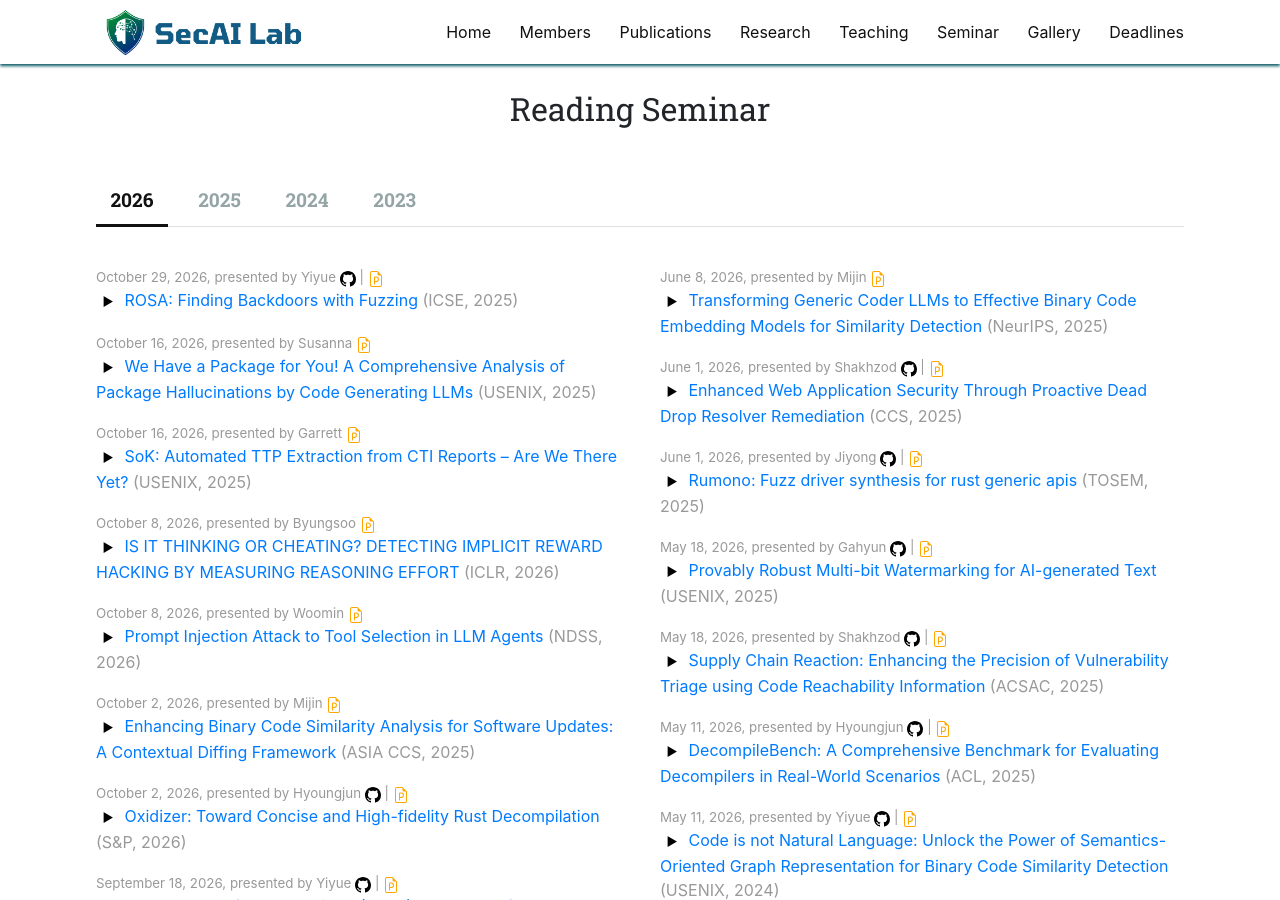
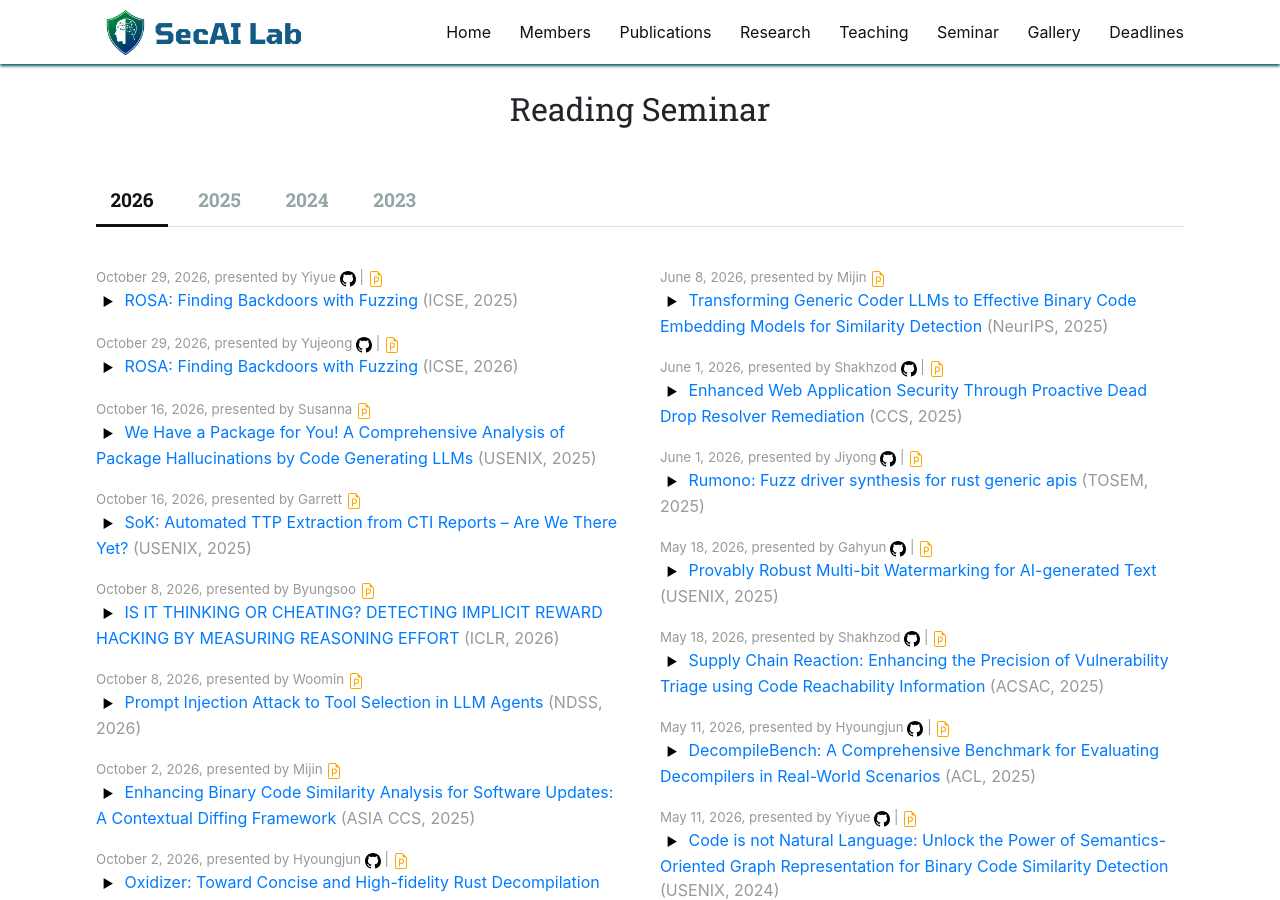
Before and after one commit to SecAI-Lab/secai-lab.github.io, a Jekyll site: the page built from pages/seminar.md, in a window 1280 px wide and 900 px high. Built offline with Jekyll 4.4.1, drawn with Linux system fonts in a browser that asks for light colours; nearby versions of some CDN libraries.

Commit message:
Update readings.yml

```diff
--- a/_data/readings.yml
+++ b/_data/readings.yml
@@ -1,3 +1,13 @@
+- title: "ROSA: Finding Backdoors with Fuzzing"
+  link: "https://arxiv.org/pdf/2511.18918"
+  ppt_link: "https://drive.google.com/file/d/1NCRCJnIzrZb8dRINEIXTAxVTQWT0PI_6/view?usp=sharing"
+  code_link: "https://github.com/ShenQingchao/OATest"
+  presenter: Yujeong
+  conference: ICSE
+  date: 2026.10.29
+  pub_year: 2026
+  discussion: "(Discussion) "
+
 - title: "ROSA: Finding Backdoors with Fuzzing"
   link: "https://dl.acm.org/doi/pdf/10.1109/ICSE55347.2025.00183"
   ppt_link: "https://drive.google.com/file/d/1jv1i3hn5kWSWpdHWxypUI5c7YJB1oJnQ/view?usp=sharing"
```
